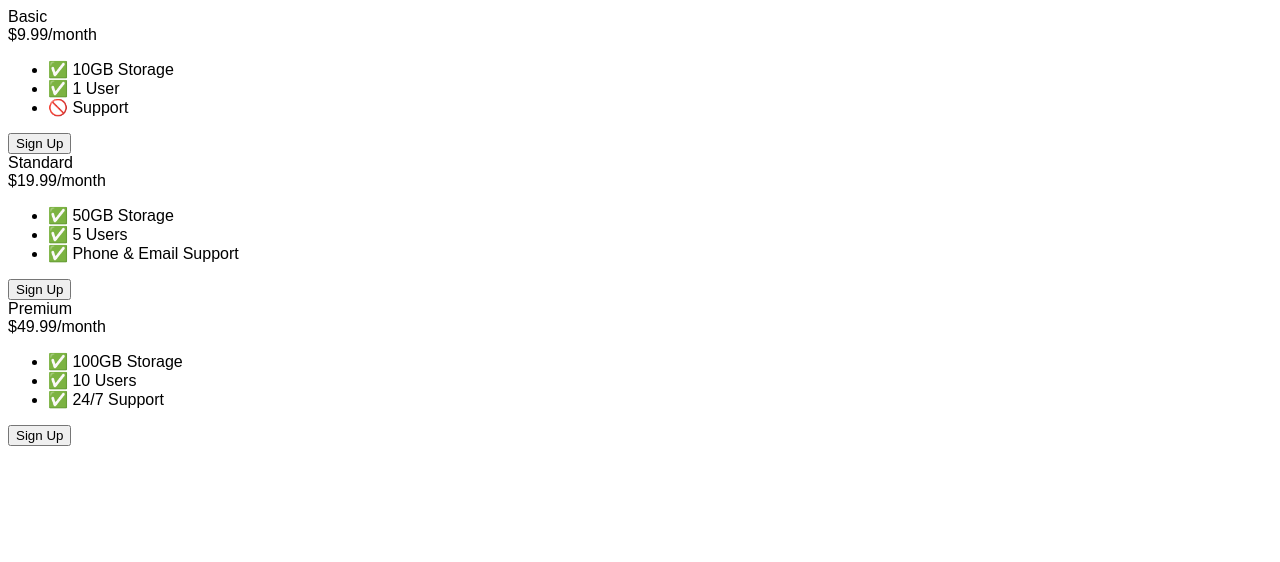
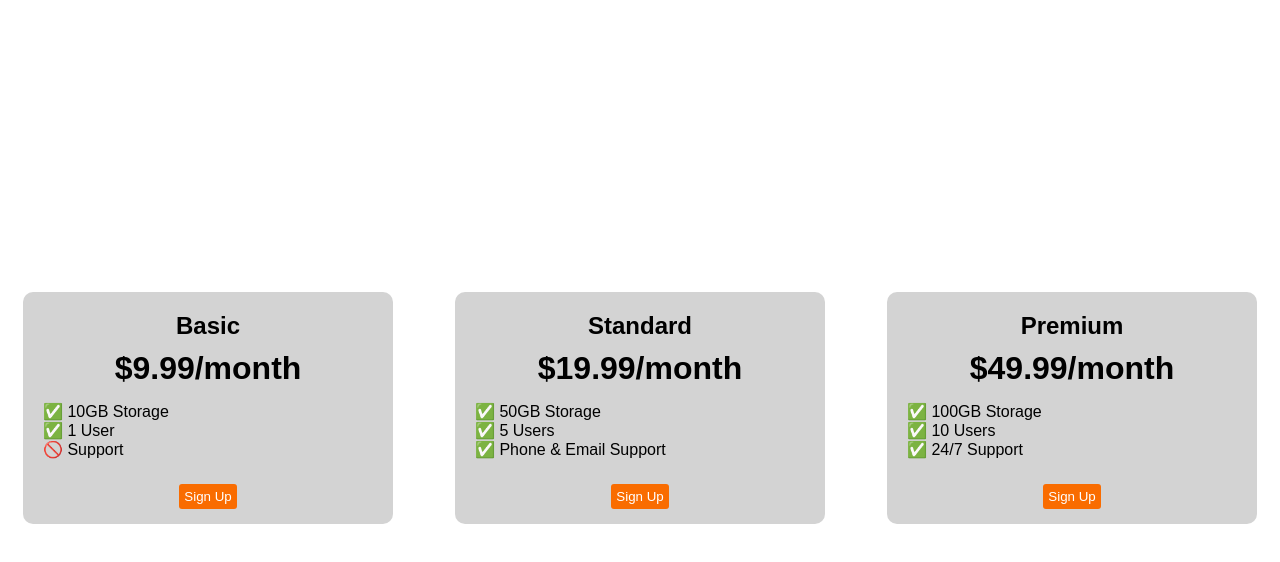
Before and after one commit to gaforov/full-stack, a plain HTML site: page 9.4+Flexbox+Pricing+Table+Project/index.html in a window 1280 px wide. Drawn offline with Linux system fonts and the light colour scheme; a web font is replaced by a local one.

Commit message:
adding last lesson for Flexbox, section 10 from the course

```diff
--- a/9.4+Flexbox+Pricing+Table+Project/index.html
+++ b/9.4+Flexbox+Pricing+Table+Project/index.html
@@ -13,8 +13,75 @@
         font-family: "Sono", sans-serif;
       }
 
+      .pricing-container {
+        display: flex;
+        justify-content: center;
+        align-items: center;
+        height: 100vh;
+        gap: 2rem;
+        }
+
+      .pricing-plan {
+        flex: 1;
+        background-color: lightgray;
+        margin: 15px;
+        padding: 15px;
+        border-radius: 10px;
+        max-width: 400px;
+
+      }
+
+      .plan-title,
+      .plan-price {
+        font-weight: bold;
+        text-align: center;
+        padding: 5px;
+      }
+
+      .plan-title {
+          font-size: 24px;
+        }
+
+      .plan-price {
+        font-size: 2rem;
+      }
+      .plan-button {
+        max-width: 100px;
+        background-color:rgb(249, 108, 0);
+        display: grid;
+        margin: auto;
+        color: white;
+        border: none;
+        border-radius: 3px;
+        padding: 5px;
+      }
+
+      .plan-features {
+        list-style: none;
+        padding-left: 5px;
+        margin: 10px 0px 25px 0px;
+      }
+
+
+
       /* Hint: What can you do with a media query and flexbox? */
-      @media (max-width: 1250px) {
+      @media (max-width: 1000px) {
+        .pricing-container {
+        display: flex;
+        flex-direction: column;
+        /* max-width: 300px; */
+        /* min-height: 120px; */
+        /* align-items: center;
+        margin-left: 20px;
+        margin-top: 10px; */
+        height: 100%;
+        }
+
+         /* The Basic Plan box has a narrower width compared to the other two boxes below it, because its price is a single digit. To make it match the width of the other boxes: */
+      .pricing-container > .pricing-plan:first-child {
+        min-width: 247px;
+      }
+
       }
     </style>
   </head>
```
